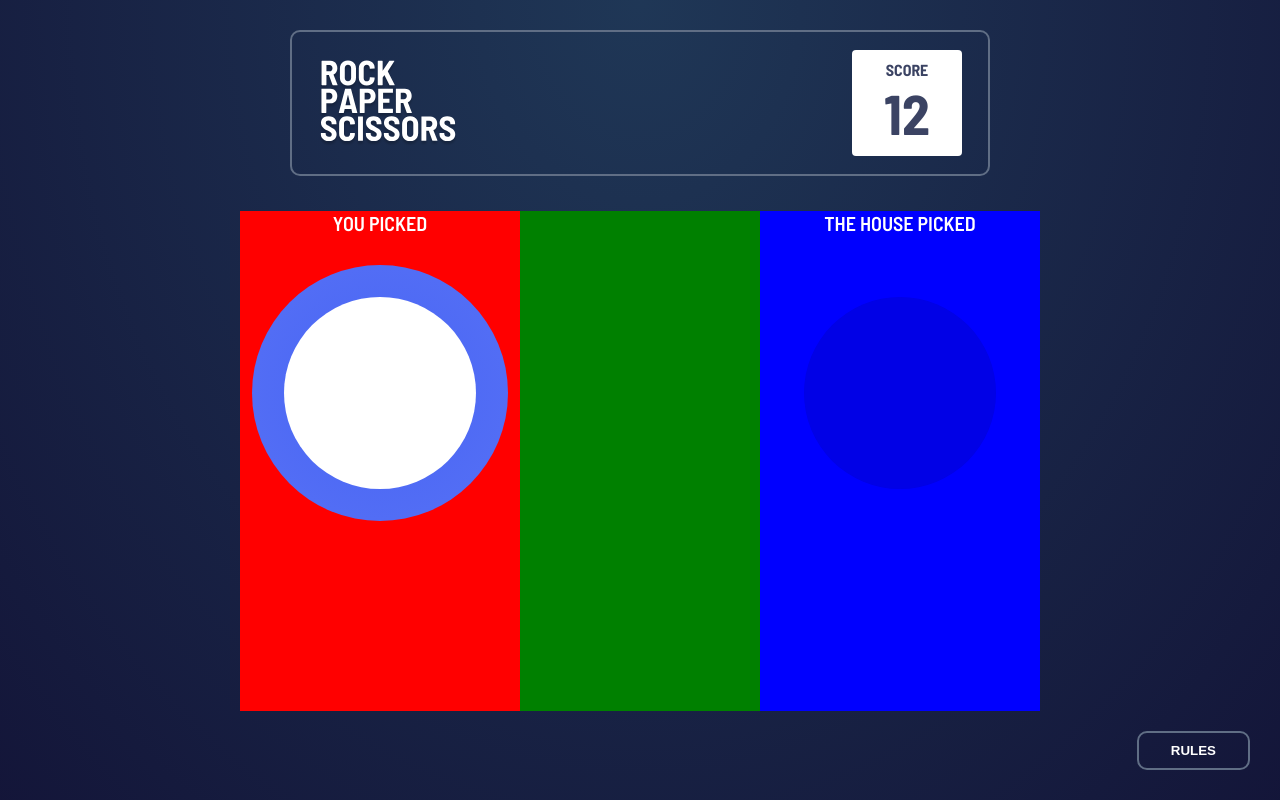
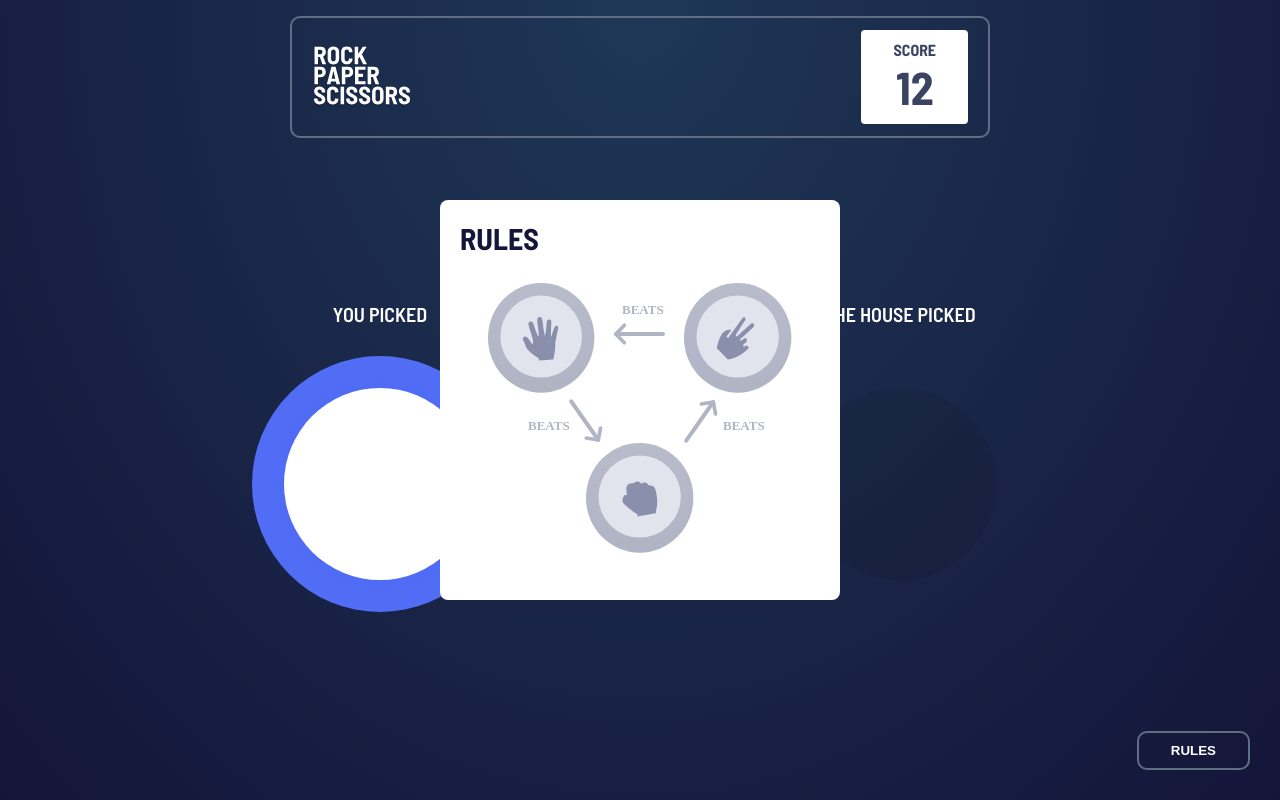
Before and after one commit to MobbySchiller/rock-paper-scissors, a website built with Vite: page index.html in a window 1280 px wide. Built offline with nearby package versions, Linux system fonts and the light colour scheme; files whose address does not match are found by name.

Commit message:
add rules

```diff
--- a/index.html
+++ b/index.html
@@ -54,11 +54,19 @@
             </div>
           </div>
         </div>
-        <div class="duel__result"></div>
+        <div class="duel__result">
+          <span class="duel__result-sign">You lose</span>
+          <span class="duel__result-btn">play again</span>
+        </div>
       </section>
     </main>
     <footer class="rules">
-      <button class="rules__btn">rules</button>
+      <button class="rules__open-btn">rules</button>
+      <div class="rules__info">
+        <div class="rules__title">rules</div>
+        <img class="rules__description" src="images/image-rules.svg" alt="rules">
+        <button class="rules__close-btn"></button>
+      </div>
     </footer>
   </div>
 </body>
--- a/src/sass/_styles.scss
+++ b/src/sass/_styles.scss
@@ -10,7 +10,7 @@ body {
     align-items: center;
     width: 100%;
     height: 100vh;
-    padding: 30px 30px 55px;
+    padding: 2vh 30px 3vh;
     background: radial-gradient(at top, $radial-gradient);
 }
 
@@ -21,20 +21,20 @@ body {
     width: 100%;
     max-width: 700px;
     margin: 0 auto;
-    padding: 12px;
+    padding: 10px;
     border: 2px solid $header-outline;
     border-radius: 10px;
 
     @include mq(sm) {
-        padding: 14px 18px;
+        padding: 12px 16px;
     }
 
     @include mq(md) {
-        padding: 16px 22px;
+        padding: 12px 18px;
     }
 
     @include mq(lg) {
-        padding: 18px 26px;
+        padding: 12px 20px;
     }
 
 }
@@ -45,14 +45,6 @@ body {
 
     @include mq(sm) {
         width: 100px;
-    }
-
-    @include mq(md) {
-        width: 120px;
-    }
-
-    @include mq(lg) {
-        width: 140px;
     }
 }
 
@@ -77,7 +69,7 @@ body {
     }
 
     &__result {
-        font-size: clamp(36px, 6vw, 56px);
+        font-size: clamp(32px, 5vw, 46px);
     }
 }
 
@@ -173,9 +165,8 @@ body {
     grid-template-areas:
         'player ai'
         'result result';
+    align-items: center;
     width: 100%;
-    height: 500px;
-    background-color: royalblue;
 
     @include mq(md) {
         grid-template-columns: 35% auto 35%;
@@ -183,28 +174,55 @@ body {
         grid-template-areas:
             'player result ai';
     }
+}
 
-    &__player {
+.duel__player {
     grid-area: player;
     width: 100%;
     height: 100%;
-        background-color: red;
 }
 
-    &__ai {
+.duel__ai {
     grid-area: ai;
     width: 100%;
     height: 100%;
-        background-color: blue;
 }
 
-    &__result {
+.duel__result {
     grid-area: result;
+    display: flex;
+    flex-direction: column;
+    align-items: center;
+    justify-content: center;
+    height: 100%;
+    margin: 0 auto;
+    padding-top: 5vh;
+    padding-bottom: 5vh;
+}
+
+.duel__result-sign {
+    color: #fff;
+    font-size: 46px;
+    font-weight: 700;
+    text-transform: uppercase;
+}
+
+.duel__result-btn {
     width: 100%;
-        height: 100%;
-        background-color: green;
+    padding: 10px 0;
+    border-radius: 6px;
+    background-color: #fff;
+    color: hsl(237, 49%, 15%);
+    font-weight: 600;
+    text-align: center;
+    text-transform: uppercase;
+    letter-spacing: 1px;
+
+    &:hover {
+        color: hsl(349, 71%, 52%);
     }
 }
+
 
 .pick {
     display: grid;
@@ -314,9 +332,7 @@ body {
     }
 }
 
-
-
-.rules__btn {
+.rules__open-btn {
     padding: 10px 32px;
     border: 2px solid $header-outline;
     border-radius: 10px;
@@ -324,6 +340,7 @@ body {
     color: #fff;
     font-weight: 700;
     text-transform: uppercase;
+    cursor: pointer;
 
     &:hover {
         background-color: $header-outline;
@@ -336,3 +353,77 @@ body {
         right: 30px;
     }
 }
+
+.rules__info {
+    display: grid;
+    grid-template-columns: auto;
+    grid-template-rows: auto auto auto;
+    grid-template-areas:
+        'title'
+        'description'
+        'close';
+    justify-content: center;
+    position: fixed;
+    top: 0;
+    left: 0;
+    width: 100%;
+    height: 100vh;
+    background-color: #fff;
+
+    @include mq(md) {
+        grid-template-columns: 50% 50%;
+        grid-template-rows: auto 1fr;
+        grid-template-areas:
+            'title close'
+            'description description';
+        top: 50%;
+        left: 50%;
+        transform: translate(-50%, -50%);
+        width: 400px;
+        height: 400px;
+        padding: 20px;
+        border-radius: 8px;
+    }
+}
+
+.rules__description {
+    grid-area: description;
+    align-self: center;
+
+    @include mq(md) {
+        justify-self: center;
+    }
+}
+
+.rules__title {
+    grid-area: title;
+    text-align: center;
+    text-transform: uppercase;
+    align-self: center;
+    color: hsl(237, 49%, 15%);
+    font-size: 30px;
+    font-weight: 700;
+
+    @include mq(md) {
+        text-align: start;
+    }
+}
+
+.rules__close-btn {
+    grid-area: close;
+    justify-self: center;
+    align-self: center;
+    width: 30px;
+    height: 30px;
+    border: 0;
+    background-color: transparent;
+    background-image: url('images/icon-close.svg');
+    background-position: center;
+    background-repeat: no-repeat;
+    background-size: cover;
+    cursor: pointer;
+
+    @include mq(md) {
+        justify-self: end;
+    }
+}
```
Lines whose indentation alone changed are shown as unchanged.
